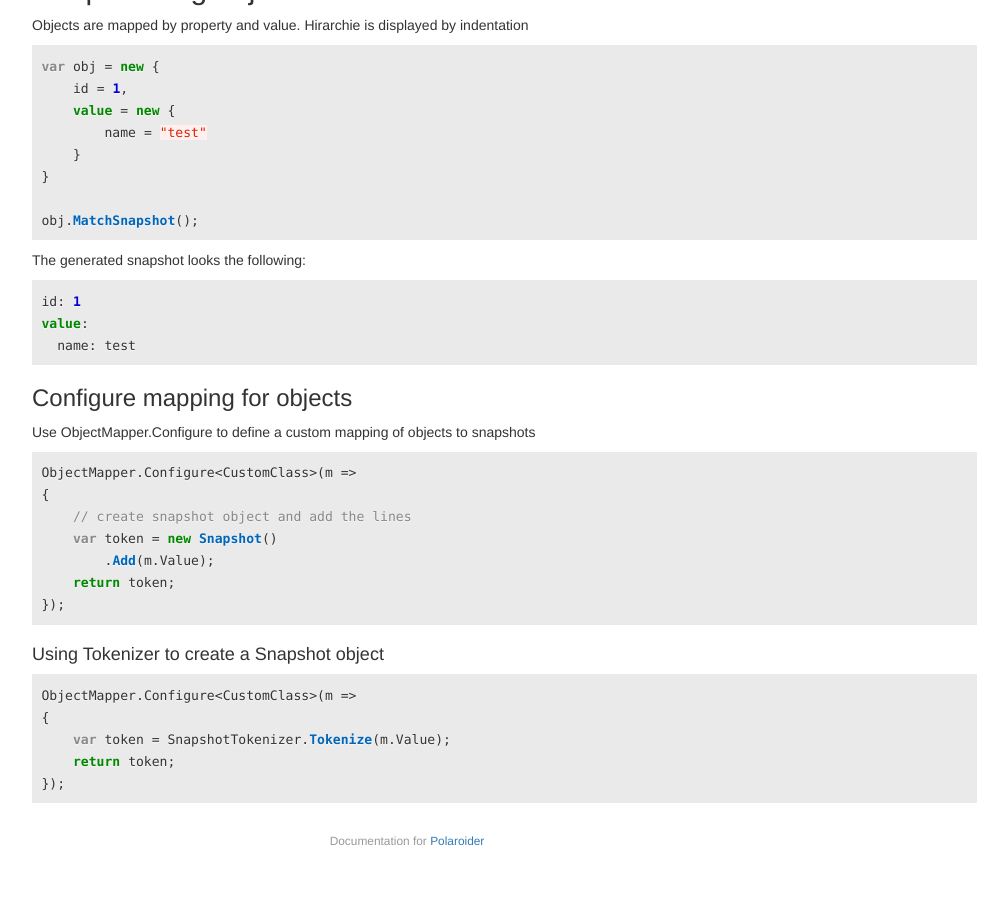
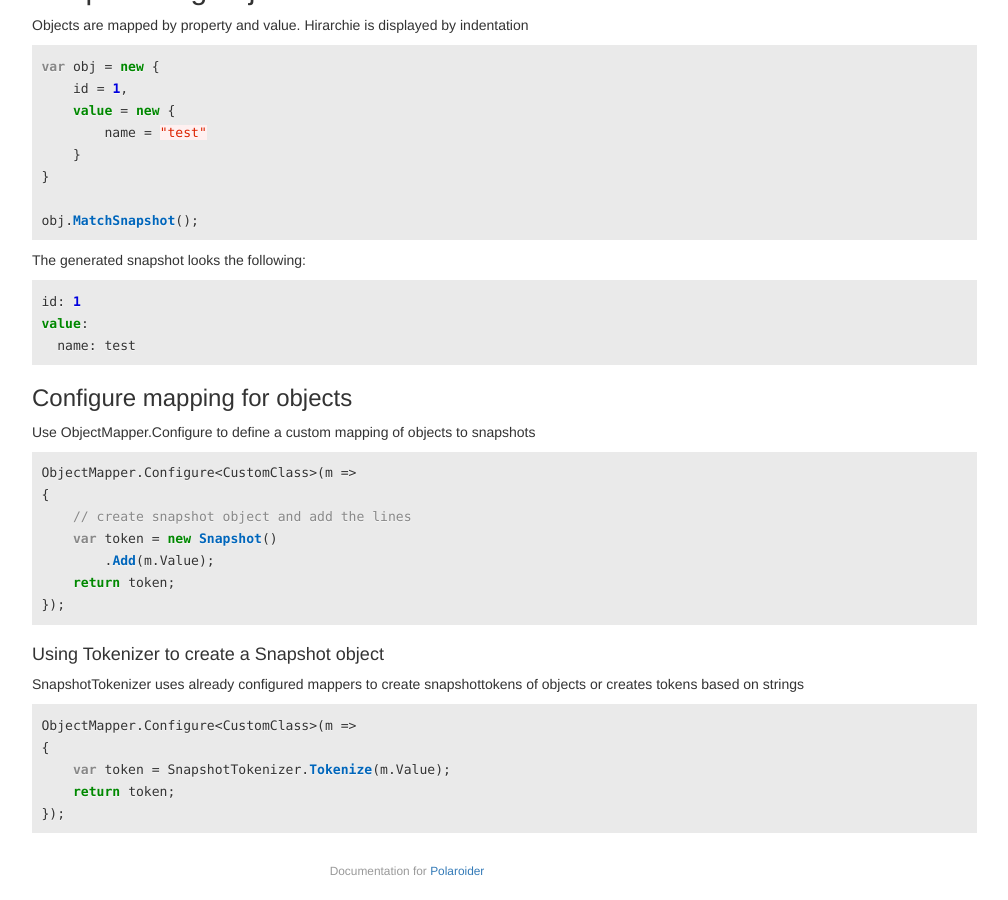
Before and after one commit to WickedFlame/Polaroider, a Jekyll site: the page built from docs/api.md, in a window 1280 px wide and 900 px high, scrolled down 1163 px. Shown: the whole window, without its empty margins (233-1241 px from the left). Built offline with Jekyll 4.4.1, drawn with Linux system fonts in a browser that asks for light colours; before the commit the page ends 2033 px from its top, so only the background shows below that.

Commit message:
Update tokenizer doc

````diff
--- a/docs/api.md
+++ b/docs/api.md
@@ -82,6 +82,7 @@ ObjectMapper.Configure<CustomClass>(m =>
 ```
 
 #### Using Tokenizer to create a Snapshot object
+SnapshotTokenizer uses already configured mappers to create snapshottokens of objects or creates tokens based on strings
 ```csharp
 ObjectMapper.Configure<CustomClass>(m =>
 {
````
